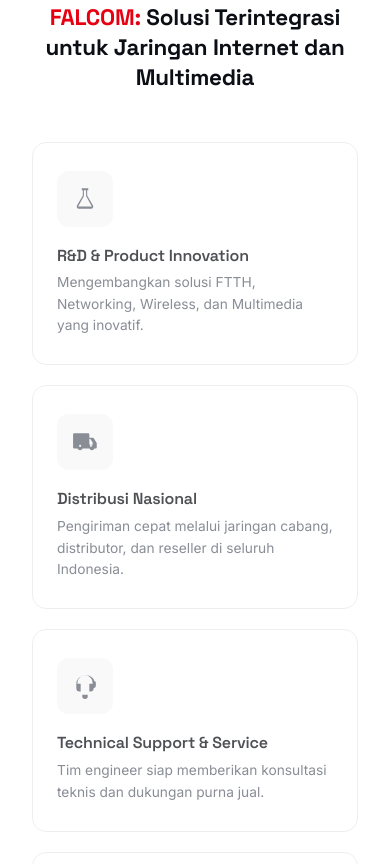
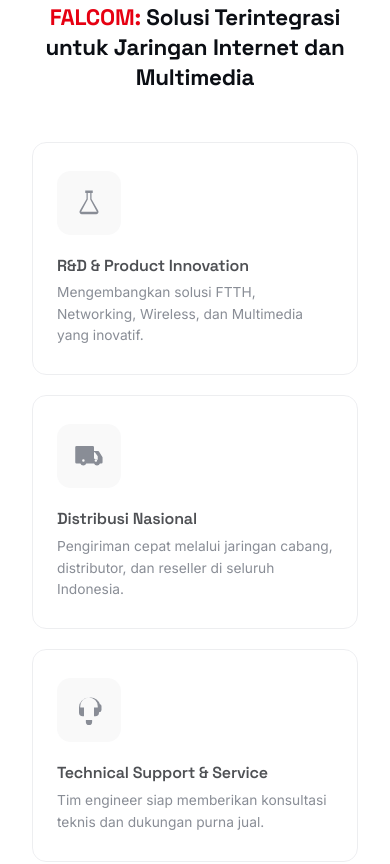
Before and after one commit to rezkixado-ai/falcomsite, a website: page public/index.html in a window 390 px wide. Shown: the part 1992-2856 px from the top of the page. Drawn offline with Linux system fonts and the light colour scheme; no server answers.

Commit message:
Update CSS variables and styles for responsiveness

```diff
--- a/public/css/style.css
+++ b/public/css/style.css
@@ -272,11 +272,16 @@ section{padding:96px 0}
   margin-top:88px;display:grid;grid-template-columns:repeat(4,1fr);gap:18px;
 }
 @media (max-width:800px){.stats-grid{grid-template-columns:repeat(2,1fr)}}
+:root{
+  /* Overridden at runtime by main.js from the admin "Kelengkungan Sudut Card
+     Statistik" slider. 0 = sharp rectangle (default look). */
+  --stats-radius:0px;
+}
 .stat-card{
-  position:relative;overflow:hidden;background:var(--white);padding:34px 26px;text-align:left;border-radius:var(--radius);
+  position:relative;overflow:hidden;background:var(--white);padding:34px 26px;text-align:left;border-radius:var(--stats-radius);
   border:1px solid rgba(230,0,18,.35);
   box-shadow:0 0 0 1px rgba(230,0,18,.06),0 0 18px rgba(230,0,18,.14),0 0 36px rgba(230,0,18,.06);
-  transition:box-shadow .3s var(--ease),transform .3s var(--ease),background-image .45s var(--ease);
+  transition:box-shadow .3s var(--ease),transform .3s var(--ease),background-image .45s var(--ease),border-radius .3s var(--ease);
 }
 .stat-card:hover{transform:translateY(-2px)}
 
@@ -329,9 +334,11 @@ section{padding:96px 0}
 }
 .why-card:not(.is-selected):not(:hover){opacity:.72;filter:saturate(.85)}
 .why-card__icon{
-  width:56px;height:56px;border-radius:12px;background:var(--offwhite);color:var(--steel);
-  display:flex;align-items:center;justify-content:center;margin-bottom:20px;transition:background .3s,color .3s;
+  width:64px;height:64px;border-radius:14px;background:var(--offwhite);color:var(--steel);
+  display:flex;align-items:center;justify-content:center;margin-bottom:22px;transition:background .3s,color .3s,transform .3s;
 }
+.why-card__icon svg{width:30px;height:30px;stroke-width:1.75}
+.why-card:hover .why-card__icon,.why-card.is-selected .why-card__icon{transform:scale(1.06)}
 .why-card.is-selected .why-card__icon,.why-card:hover .why-card__icon{background:var(--red);color:var(--white)}
 .why-card h3{font-size:1rem;font-weight:600;margin:0 0 8px;color:var(--ink);transition:color .3s}
 .why-card.is-selected h3,.why-card:hover h3{color:var(--red)}
```
